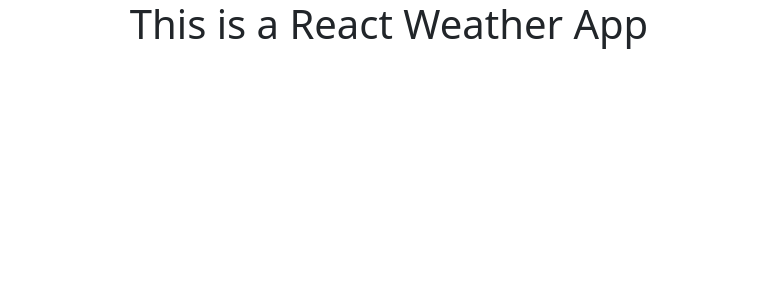
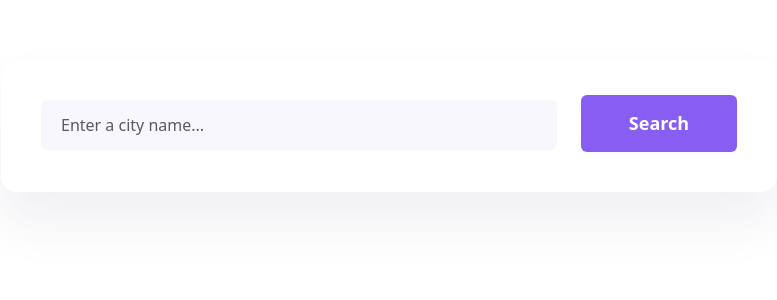
Before and after one commit to Sophie-Ndobe/week5-react-weather, a React (Create React App) app: page / in a window 1280 px wide. Shown: the top 300 px of the page, without its empty margins (251-1028 px from the left). Built offline with nearby package versions, Linux system fonts and the light colour scheme.

Commit message:
Created a form with input and button and did some Css styling
-made minor updates on the App and index component

```diff
--- a/src/App.css
+++ b/src/App.css
@@ -1,3 +1,4 @@
 .App {
-  text-align: center;
+  max-width: 800px;
+  margin: 60px auto;
 }
--- a/src/App.js
+++ b/src/App.js
@@ -1,11 +1,15 @@
 import "./App.css";
+import Search from "./Search";
 
 function App() {
   return (
     <div className="App">
-      <h1>This is a React Weather App</h1>
+      <div className="container">
+        <Search />
+      </div>
     </div>
   );
+
 }
 
 export default App;
--- /dev/null
+++ b/src/Search.css
@@ -0,0 +1,27 @@
+.Search {
+  border-radius: 16px;
+  box-shadow: 0 30px 50px rgba(65, 50, 100, 0.08);
+  color: #878787;
+  padding: 40px;
+}
+
+.Search input {
+  width: 100%;
+  height: 50px;
+  font-size: 16px;
+  line-height: 20px;
+  padding: 15px 20px;
+  border-radius: 6px;
+  background: #f9f7fe;
+  color: rgba(39,33,66,.4);
+  border: none;
+}
+
+.Search button {
+  background: #885df1;
+  border: none;
+  font-size: 18px;
+  font-weight: 700;
+  padding: 15px 0;
+  margin-top: -5px;
+}
--- /dev/null
+++ b/src/Search.js
@@ -0,0 +1,19 @@
+import React from "react";
+import "./Search.css";
+
+export default function Search() {
+  return (
+    <div className="Search">
+      <form>
+        <div className="row">
+          <div className="col-9">
+            <input type="search" placeholder="Enter a city name..." className="form-control" />
+          </div>
+          <div className="col-3">
+            <button className="btn btn-primary w-100">Search</button>
+          </div>
+        </div>
+      </form>
+    </div>
+  );
+}
--- a/src/index.css
+++ b/src/index.css
@@ -1,13 +1,12 @@
 body {
-  margin: 0;
-  font-family: -apple-system, BlinkMacSystemFont, 'Segoe UI', 'Roboto', 'Oxygen',
-    'Ubuntu', 'Cantarell', 'Fira Sans', 'Droid Sans', 'Helvetica Neue',
+    margin: 0;
+  font-family: -apple-system, BlinkMacSystemFont, "Segoe UI", "Roboto", "Oxygen",
+    "Ubuntu", "Cantarell", "Fira Sans", "Droid Sans", "Helvetica Neue",
     sans-serif;
-  -webkit-font-smoothing: antialiased;
-  -moz-osx-font-smoothing: grayscale;
+
 }
 
 code {
-  font-family: source-code-pro, Menlo, Monaco, Consolas, 'Courier New',
+  font-family: source-code-pro, Menlo, Monaco, Consolas, "Courier New",
     monospace;
 }
```
Also changed, not shown: src/index.js (+6 -6 lines).
